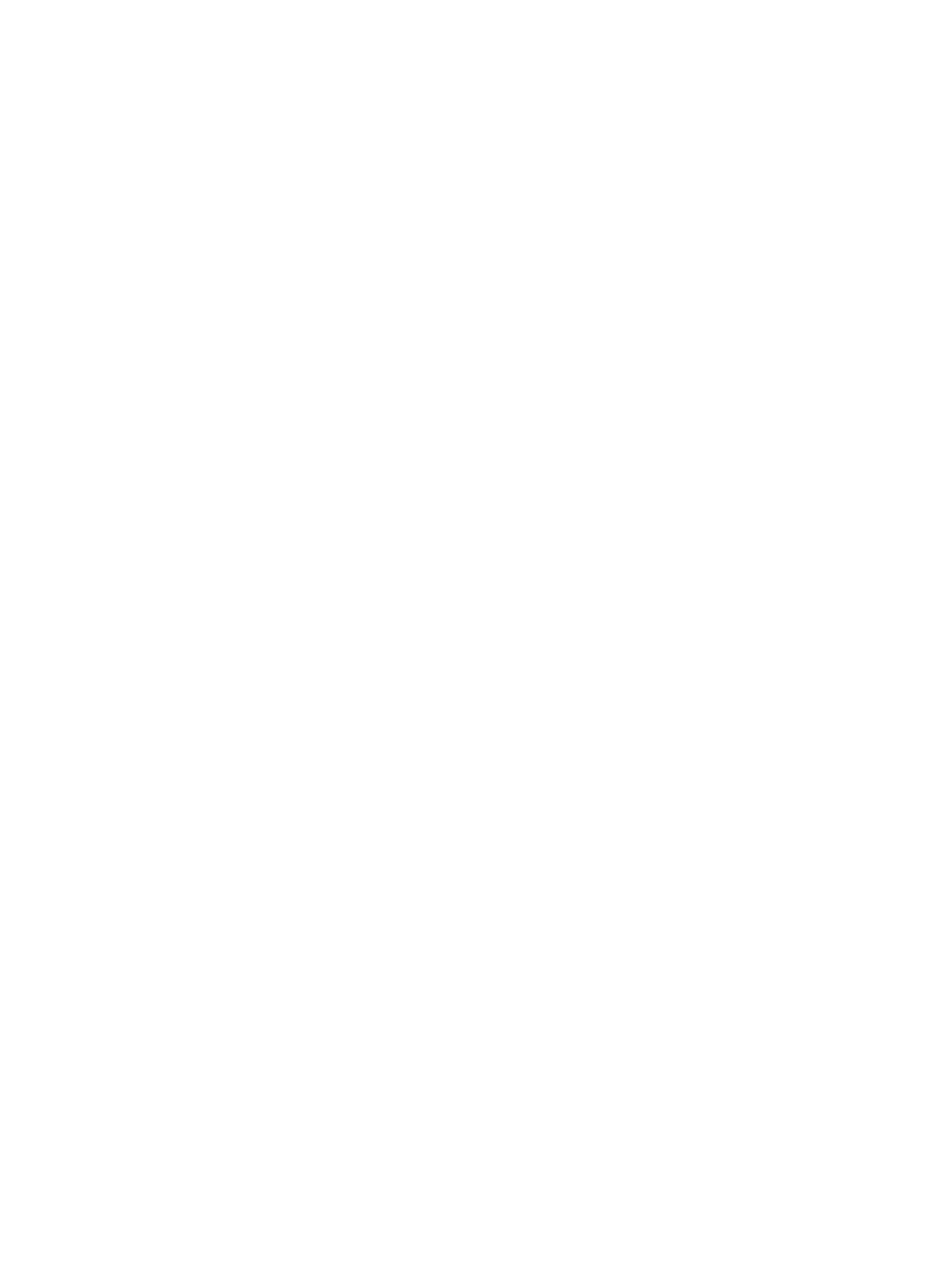
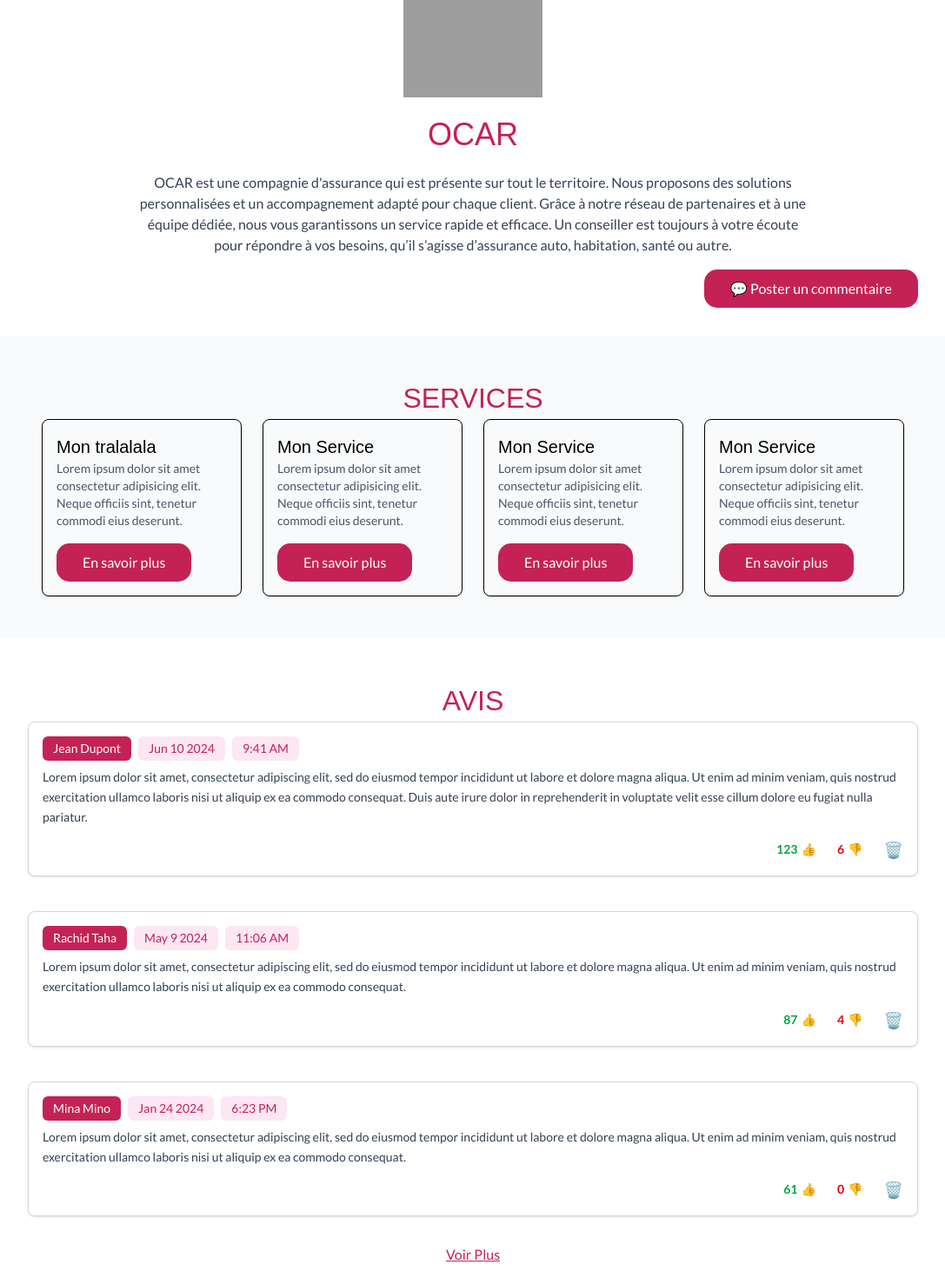
Before and after one commit to PatrickLaubscher/gmae, an Angular app in the folder frontend/: page /details in a window 1280 px wide. Before the commit this address led to /. Shown: the part 40-1510 px from the top of the page at 87% size, without its empty margins (96-1183 px from the left). Before the commit the page ends 800 px from the top, so only its background shows below. Built offline with nearby package versions, Linux system fonts and the light colour scheme; grey boxes are pictures that could not be loaded; a web font is replaced by a local one.

Commit message:
Template partner details

```diff
--- a/frontend/angular.json
+++ b/frontend/angular.json
@@ -92,5 +92,8 @@
         }
       }
     }
+  },
+  "cli": {
+    "analytics": false
   }
 }
--- a/frontend/src/app/app.routes.ts
+++ b/frontend/src/app/app.routes.ts
@@ -1,6 +1,8 @@
 import { Routes } from '@angular/router';
 import { HomeComponent } from './components/home/home.component';
+import { PartnersDetailsComponent } from './components/partners-details/partners-details.component';
 
 export const routes: Routes = [
   { path: '', component: HomeComponent },
+  { path: 'details', component: PartnersDetailsComponent },
 ];
--- a/frontend/src/app/components/partners-details/partners-details.component.html
+++ b/frontend/src/app/components/partners-details/partners-details.component.html
@@ -1 +1,142 @@
-<p>partners-details works!</p>
+<div class="text-center px-4 py-8">
+  <!-- Logo -->
+  <img src="assets/logo.png" alt="Logo OCAR" class="mx-auto mb-4 w-40" />
+
+  <!-- Titre -->
+  <h1 class="text-[var(--color-rouge-foncee)]">OCAR</h1>
+
+  <!-- Description -->
+  <p class="max-w-3xl mx-auto mt-4 text-gray-700">
+    OCAR est une compagnie d'assurance qui est présente sur tout le territoire. Nous proposons des solutions personnalisées
+    et un accompagnement adapté pour chaque client. Grâce à notre réseau de partenaires et à une équipe dédiée,
+    nous vous garantissons un service rapide et efficace. Un conseiller est toujours à votre écoute pour répondre
+    à vos besoins, qu’il s’agisse d’assurance auto, habitation, santé ou autre.
+  </p>
+
+  <!-- Bouton commentaire -->
+  <div class="max-w-5xl mx-auto text-right mt-4">
+    <button class="btn-primary">
+      💬 Poster un commentaire
+    </button>
+  </div>
+</div>
+
+<!-- Services -->
+<section class="bg-gray-50 py-12 px-4">
+  <h2 class="text-center text-[var(--color-rouge-foncee)] mb-8">SERVICES</h2>
+
+  <div class="grid grid-cols-1 sm:grid-cols-2 lg:grid-cols-3 xl:grid-cols-4 gap-6 max-w-5xl mx-auto px-4">
+    <div class="border rounded-lg p-4 shadow hover:shadow-md transition">
+      <h4 class="mb-2">Mon tralalala</h4>
+      <p class="text-sm text-gray-600 mb-4">Lorem ipsum dolor sit amet consectetur adipisicing elit. Neque officiis sint, tenetur commodi eius deserunt.</p>
+      <button class="btn-primary">En savoir plus</button>
+    </div>
+    <!-- Copie du bloc ci-dessus pour les autres services -->
+    <div class="border rounded-lg p-4 shadow hover:shadow-md transition">
+      <h4 class="mb-2">Mon Service</h4>
+      <p class="text-sm text-gray-600 mb-4">Lorem ipsum dolor sit amet consectetur adipisicing elit. Neque officiis sint, tenetur commodi eius deserunt.</p>
+      <button class="btn-primary">En savoir plus</button>
+    </div>
+    <div class="border rounded-lg p-4 shadow hover:shadow-md transition">
+      <h4 class="mb-2">Mon Service</h4>
+      <p class="text-sm text-gray-600 mb-4">Lorem ipsum dolor sit amet consectetur adipisicing elit. Neque officiis sint, tenetur commodi eius deserunt.</p>
+      <button class="btn-primary">En savoir plus</button>
+    </div>
+    <div class="border rounded-lg p-4 shadow hover:shadow-md transition">
+      <h4 class="mb-2">Mon Service</h4>
+      <p class="text-sm text-gray-600 mb-4">Lorem ipsum dolor sit amet consectetur adipisicing elit. Neque officiis sint, tenetur commodi eius deserunt.</p>
+      <button class="btn-primary">En savoir plus</button>
+    </div>
+  </div>
+</section>
+
+<!-- Avis -->
+<section class="py-12">
+  <h2 class="text-center text-[var(--color-rouge-foncee)] mb-12">AVIS</h2>
+
+  <div class="max-w-5xl mx-auto space-y-10">
+    <!-- Avis - Exemple -->
+    <div class="border border-gray-300 p-4 rounded-lg shadow-sm">
+      <!-- Header -->
+      <div class="flex flex-wrap items-center gap-2 mb-2">
+        <span class="bg-[var(--color-rouge-foncee)] text-white text-sm px-3 py-1 rounded-md">Jean Dupont</span>
+        <span class="bg-pink-100 text-[var(--color-rouge-foncee)] text-sm px-3 py-1 rounded-md">Jun 10 2024</span>
+        <span class="bg-pink-100 text-[var(--color-rouge-foncee)] text-sm px-3 py-1 rounded-md">9:41 AM</span>
+      </div>
+
+      <!-- Contenu -->
+      <p class="text-sm text-gray-700 mb-3 leading-relaxed">
+        Lorem ipsum dolor sit amet, consectetur adipiscing elit, sed do eiusmod tempor incididunt ut labore et dolore magna aliqua.
+        Ut enim ad minim veniam, quis nostrud exercitation ullamco laboris nisi ut aliquip ex ea commodo consequat.
+        Duis aute irure dolor in reprehenderit in voluptate velit esse cillum dolore eu fugiat nulla pariatur.
+      </p>
+
+      <!-- Votes -->
+      <div class="flex justify-end gap-6 items-center text-sm text-gray-700">
+        <div class="flex items-center gap-1 text-green-600 font-semibold">
+          <span>123</span>
+          <span>👍</span>
+        </div>
+        <div class="flex items-center gap-1 text-red-600 font-semibold">
+          <span>6</span>
+          <span>👎</span>
+        </div>
+        <div class="text-gray-400 hover:text-red-500 cursor-pointer text-lg">🗑️</div>
+      </div>
+    </div>
+
+    <!-- Reprends le bloc ci-dessus pour les autres avis -->
+    <div class="border border-gray-300 p-4 rounded-lg shadow-sm">
+      <div class="flex flex-wrap items-center gap-2 mb-2">
+        <span class="bg-[var(--color-rouge-foncee)] text-white text-sm px-3 py-1 rounded-md">Rachid Taha</span>
+        <span class="bg-pink-100 text-[var(--color-rouge-foncee)] text-sm px-3 py-1 rounded-md">May 9 2024</span>
+        <span class="bg-pink-100 text-[var(--color-rouge-foncee)] text-sm px-3 py-1 rounded-md">11:06 AM</span>
+      </div>
+      <p class="text-sm text-gray-700 mb-3 leading-relaxed">
+        Lorem ipsum dolor sit amet, consectetur adipiscing elit, sed do eiusmod tempor incididunt ut labore et dolore magna aliqua.
+        Ut enim ad minim veniam, quis nostrud exercitation ullamco laboris nisi ut aliquip ex ea commodo consequat.
+      </p>
+      <div class="flex justify-end gap-6 items-center text-sm text-gray-700">
+        <div class="flex items-center gap-1 text-green-600 font-semibold">
+          <span>87</span>
+          <span>👍</span>
+        </div>
+        <div class="flex items-center gap-1 text-red-600 font-semibold">
+          <span>4</span>
+          <span>👎</span>
+        </div>
+        <div class="text-gray-400 hover:text-red-500 cursor-pointer text-lg">🗑️</div>
+      </div>
+    </div>
+
+    <div class="border border-gray-300 p-4 rounded-lg shadow-sm">
+      <div class="flex flex-wrap items-center gap-2 mb-2">
+        <span class="bg-[var(--color-rouge-foncee)] text-white text-sm px-3 py-1 rounded-md">Mina Mino</span>
+        <span class="bg-pink-100 text-[var(--color-rouge-foncee)] text-sm px-3 py-1 rounded-md">Jan 24 2024</span>
+        <span class="bg-pink-100 text-[var(--color-rouge-foncee)] text-sm px-3 py-1 rounded-md">6:23 PM</span>
+      </div>
+      <p class="text-sm text-gray-700 mb-3 leading-relaxed">
+        Lorem ipsum dolor sit amet, consectetur adipiscing elit, sed do eiusmod tempor incididunt ut labore et dolore magna aliqua.
+        Ut enim ad minim veniam, quis nostrud exercitation ullamco laboris nisi ut aliquip ex ea commodo consequat.
+      </p>
+      <div class="flex justify-end gap-6 items-center text-sm text-gray-700">
+        <div class="flex items-center gap-1 text-green-600 font-semibold">
+          <span>61</span>
+          <span>👍</span>
+        </div>
+        <div class="flex items-center gap-1 text-red-600 font-semibold">
+          <span>0</span>
+          <span>👎</span>
+        </div>
+        <div class="text-gray-400 hover:text-red-500 cursor-pointer text-lg">🗑️</div>
+      </div>
+    </div>
+  </div>
+
+  <!-- Voir Plus -->
+  <div class="text-center mt-8">
+    <button class="text-[var(--color-rouge-foncee)] underline hover:text-[var(--color-vert-foncee)]">
+      Voir Plus
+    </button>
+  </div>
+</section>
```
Also changed, not shown: 2 other files (tests, documents, lock files or other folders).
